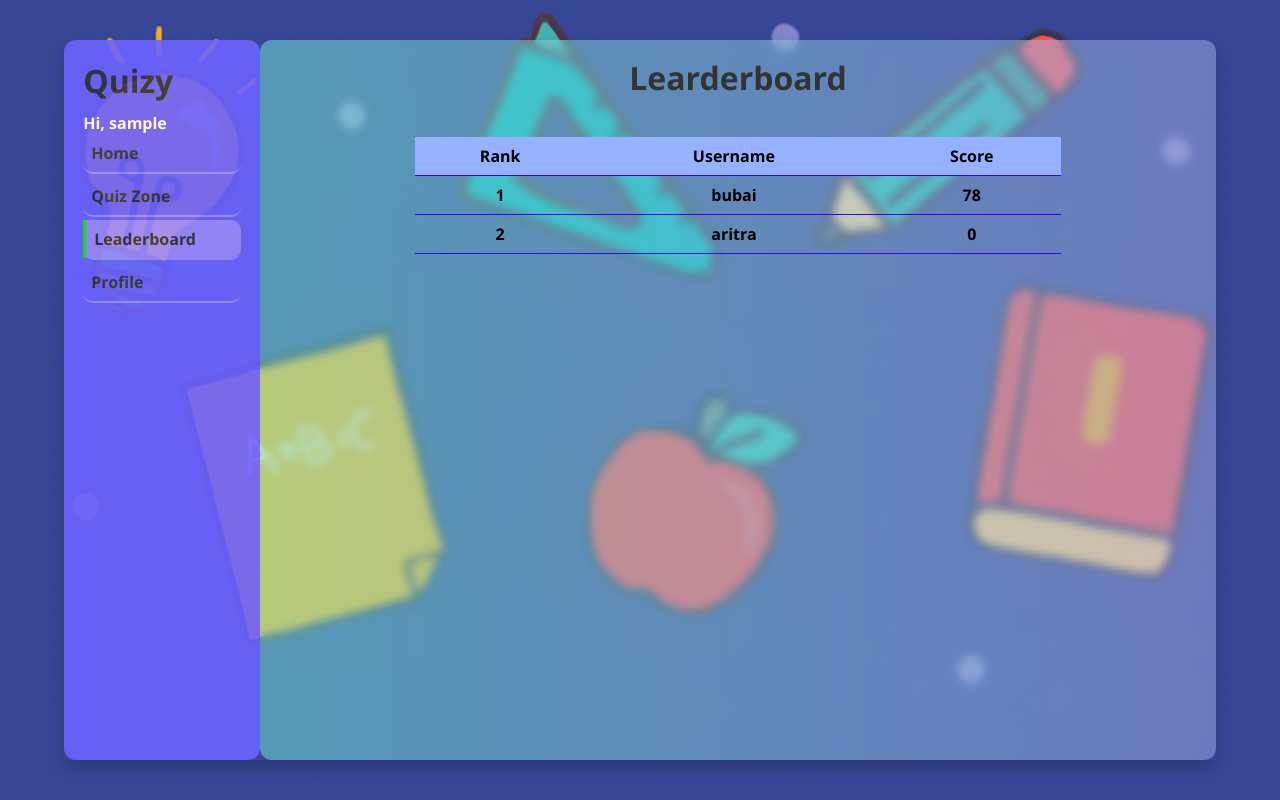
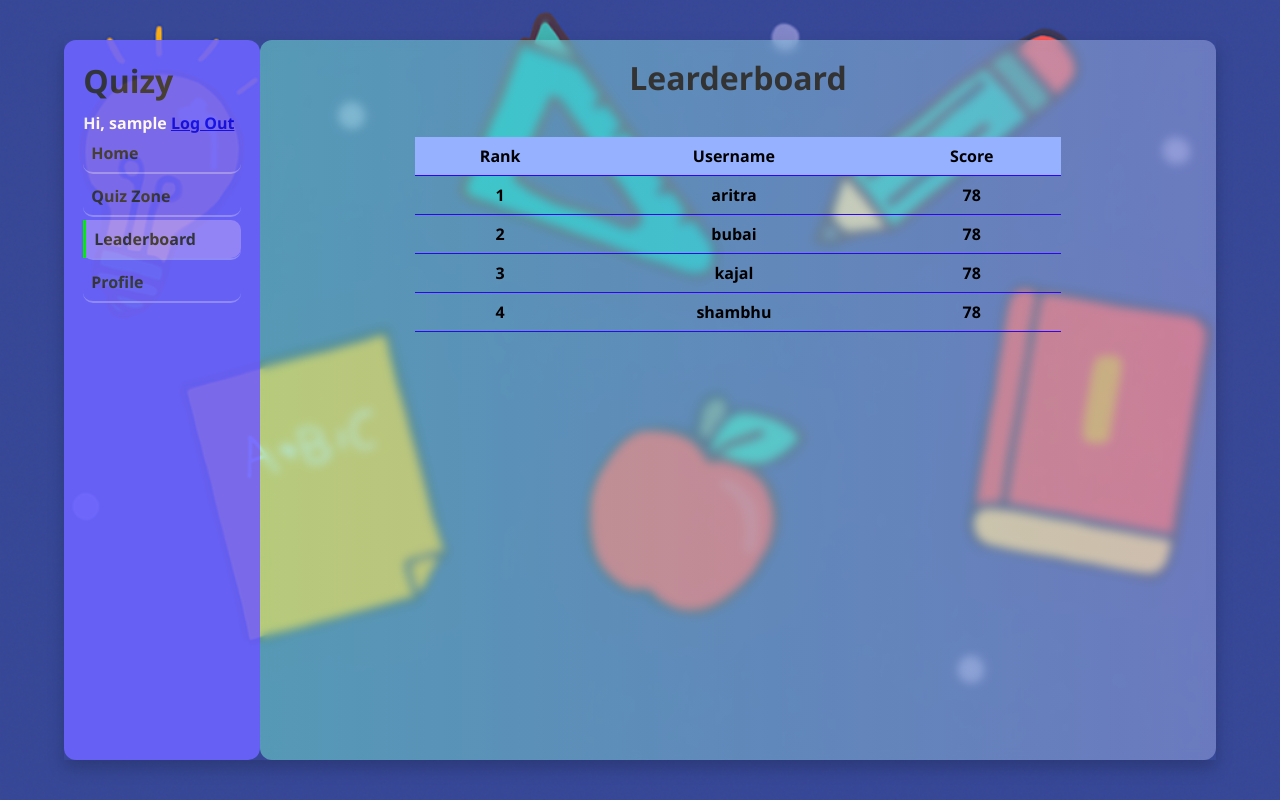
Before and after one commit to coded-by-bubai/Quizy, a Flask app: page /leaderboard in a window 1280 px wide. Run offline with Flask 3, Linux system fonts and the light colour scheme; the visitor is signed in with stand-in values (Sample User, id 1).

Commit message:
some features added

```diff
--- a/app.py
+++ b/app.py
@@ -71,9 +71,6 @@ def update_progrss(duration,score,asked,username):
     sub["score"] += score
     sub["time_spent"] += duration
     sub["attempt"] += asked
-    sub["correct"] += score
-    sub["incorrect"] += asked - score
-    sub["percentage"] = round((sub["score"])/(sub["attempt"])*100,2)
 
     save_users(data)
 
@@ -109,10 +106,7 @@ def registration():
             "progress": {
                 "time_spent":0,
                 "score": 0,
-                "attempt":0,
-                "correct" : 0,
-                "incorrect" : 0,
-                "percentage" : 0
+                "attempt":0
             }
             }
             save_users(data)
@@ -205,7 +199,8 @@ def quiz():
             session['end'] = time.time()
             score = 0
             for i ,ans in enumerate(session['user_ans']) :
-                if str(ans[-1]).lower() == str(session['iteams'][i]['answer'][1]).lower() :
+                print(session['user_ans'])
+                if str(ans[1]if ans not in (['None'], None) else ' ').lower() == str(session['iteams'][i]['answer'][1]).lower() :
                     score += 1
             session['score'] = score
             session.modified = True
@@ -268,12 +263,17 @@ def profile():
         return render_template('profile.html',
                                active_page = 'profile',
                                user = session['user'] if 'user' in session else ' ',
-                               time = [h,m,s] ,score =user_p['score'] ,
+                               time = [h,m,s] ,
+                               score =user_p['score'] ,
                                asked =user_p['attempt'] )
     else :
         flash("Login to see your profile")
         return redirect(url_for('login'))
 
+@app.route('/log_out')
+def log_out():
+    session.clear()
+    return redirect(url_for('login'))
 
 if __name__ == "__main__" :
     app.run(debug = True)
--- a/src/dataBase.json
+++ b/src/dataBase.json
@@ -1,25 +1,35 @@
 {
     "users_data": {
         "aritra": {
-            "password": "Aritra@2025",
+            "password": "Admin@2025",
             "progress": {
-                "time_spent": 0,
-                "score": 0,
-                "attempt": 0,
-                "correct": 0,
-                "incorrect": 0,
-                "percentage": 0
+                "time_spent": 2556.463852405548,
+                "score": 78,
+                "attempt": 188
             }
         },
         "bubai": {
-            "password": "Bubai@2025",
+            "password": "Admin@2025",
             "progress": {
                 "time_spent": 2556.463852405548,
                 "score": 78,
-                "attempt": 188,
-                "correct": 78,
-                "incorrect": 110,
-                "percentage": 41.49
+                "attempt": 188
+            }
+        },
+        "kajal": {
+            "password": "Admin@2025",
+            "progress": {
+                "time_spent": 2556.463852405548,
+                "score": 78,
+                "attempt": 188
+            }
+        },
+        "shambhu": {
+            "password": "Admin@2025",
+            "progress": {
+                "time_spent": 2556.463852405548,
+                "score": 78,
+                "attempt": 188
             }
         }
     }
--- a/templates/base.html
+++ b/templates/base.html
@@ -4,7 +4,7 @@
   <meta charset="UTF-8" />
   <meta name="viewport" content="width=device-width, initial-scale=1.0" />
   <title>🧠 Quizy</title>
-  <link rel="icon" type="image/png" sizes="32x32" href="{{ url_for('static', filename='icon.png') }}" >
+  <link rel="icon" type="image/png" href="{{ url_for('static', filename='icon.png') }}" >
   <link rel="stylesheet" href="{{ url_for('static', filename='style.css') }}" /> <!-- for flask -->
   <link rel="stylesheet" href="/QUIZ_APPLICATION/static/style.css" /><!-- for normal browser -->
    {% block script %}
@@ -16,7 +16,7 @@
     <aside class="sidebar">
       <h1>Quizy</h1>
       {% if user %}
-      <h4>Hi, {{user}}</h4>
+      <h4>Hi, {{user}} <a href="/log_out">Log Out</a> </h4>
       {% endif %}
       <ul>
         <li><a href="/" class="{% if active_page == 'home'%}active {% endif %}">Home</a></li>
--- a/templates/result.html
+++ b/templates/result.html
@@ -21,7 +21,7 @@
               </div>
               <div>
                 <p>Correct Answer : {{question['answer'][0]}}. {{question['answer'][1]}}</p>
-                <p>Your Answer    : {% if u_ans[loop.index - 1][0] | string == "None" %}
+                <p>Your Answer    : {% if u_ans[loop.index - 1] in (['None'], None) %}
                   Answer Not Given
                 {% else %}
                    {{u_ans[loop.index - 1][0]}}. {{u_ans[loop.index - 1][1]}}  {{ '✅' if question['answer'][1] | string == u_ans[loop.index - 1][1] | string else '❌' }}
```
Also changed, not shown: templates/profile.html (+8 -2 lines), README.md, static/icon.png.
